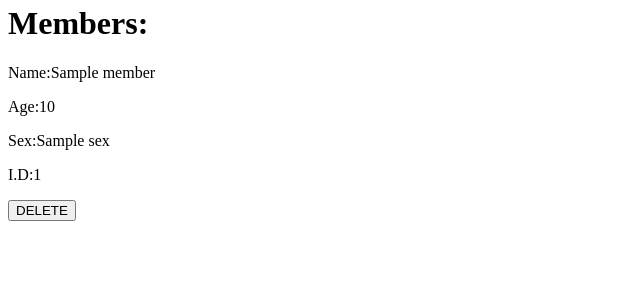
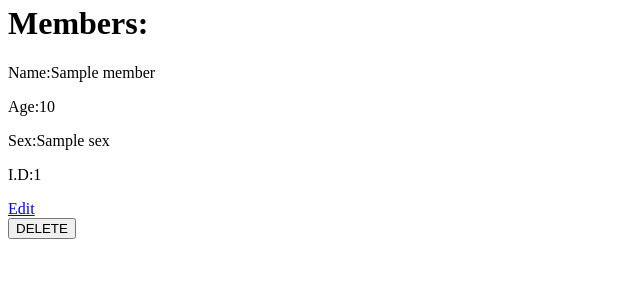
Before and after one commit to Manzilol/GYM_project, a Flask app: page /members in a window 1280 px wide. Shown: the part 276-576 px from the top of the page, without its empty margins (0-640 px from the left). Run offline with Flask 2, Linux system fonts and the light colour scheme; a database or web service that is not in the repository returns one stand-in record (values such as "Sample title"); some libraries are stand-ins or nearby versions.

Commit message:
squashed typo bug of results when it should have been result in line 25 of member_repository. moving onto the post for the edit form

```diff
--- a/repositories/member_repository.py
+++ b/repositories/member_repository.py
@@ -22,7 +22,7 @@ def select(id):
 
     if results:
         result = results[0]
-        member = Member(result['name'], result['age'], results['sex'], results['id'])
+        member = Member(result['name'], result['age'], result['sex'], result['id'])
     return member
 
 def select_all():
--- a/templates/members/index.html
+++ b/templates/members/index.html
@@ -11,7 +11,7 @@
     <p>Sex:{{ member.sex}}</p>
     <p>I.D:{{ member.id}}</p>
 
-    <a href="/members/{{ member.id }}/edit"></a>
+    <a href="/members/{{ member.id }}/edit">Edit</a>
     <form action="/members/{{ member.id }}/delete" method = "POST">
         <input type="submit" value="DELETE">
     </form>
```
